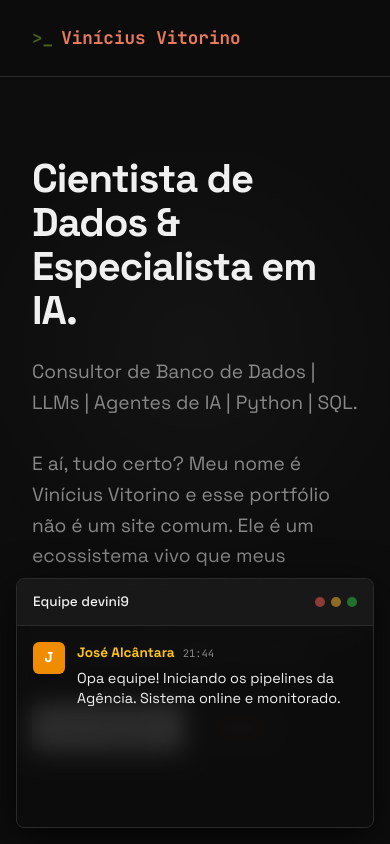
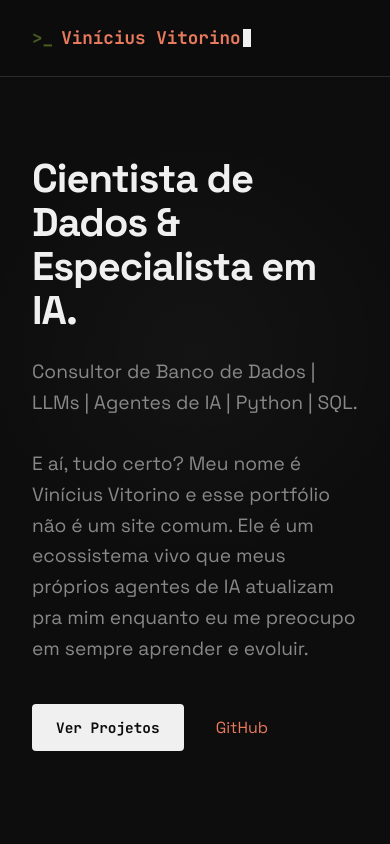
Before and after one commit to devini9/portfolio, a React (Vite) app: page / in a window 390 px wide. Shown: the top 844 px of the page. Built offline with nearby package versions, Linux system fonts and the light colour scheme.

Commit message:
style: fix mobile terminal layout

```diff
--- a/src/components/AgentTerminal.css
+++ b/src/components/AgentTerminal.css
@@ -3,6 +3,7 @@
   bottom: 2rem;
   right: 2rem;
   width: 400px;
+  height: 400px;
   background: rgba(13, 13, 13, 0.85);
   border: 1px solid var(--line-color);
   border-radius: 8px;
@@ -50,7 +51,7 @@
 
 .chat-body {
   padding: 1rem;
-  height: 300px;
+  flex: 1;
   overflow-y: auto;
   display: flex;
   flex-direction: column;
@@ -158,10 +159,20 @@
 
 @media (max-width: 768px) {
   .agent-chat {
-    bottom: 1rem;
-    right: 1rem;
-    left: 1rem;
-    width: auto;
-    height: 250px;
+    position: relative;
+    bottom: auto;
+    right: auto;
+    left: auto;
+    width: 100%;
+    height: 320px;
+    margin: 0;
+    border-radius: 0;
+    border-left: none;
+    border-right: none;
+    border-bottom: none;
+    background: #0d0d0d;
+    box-shadow: none;
+    backdrop-filter: none;
+    -webkit-backdrop-filter: none;
   }
 }
```
